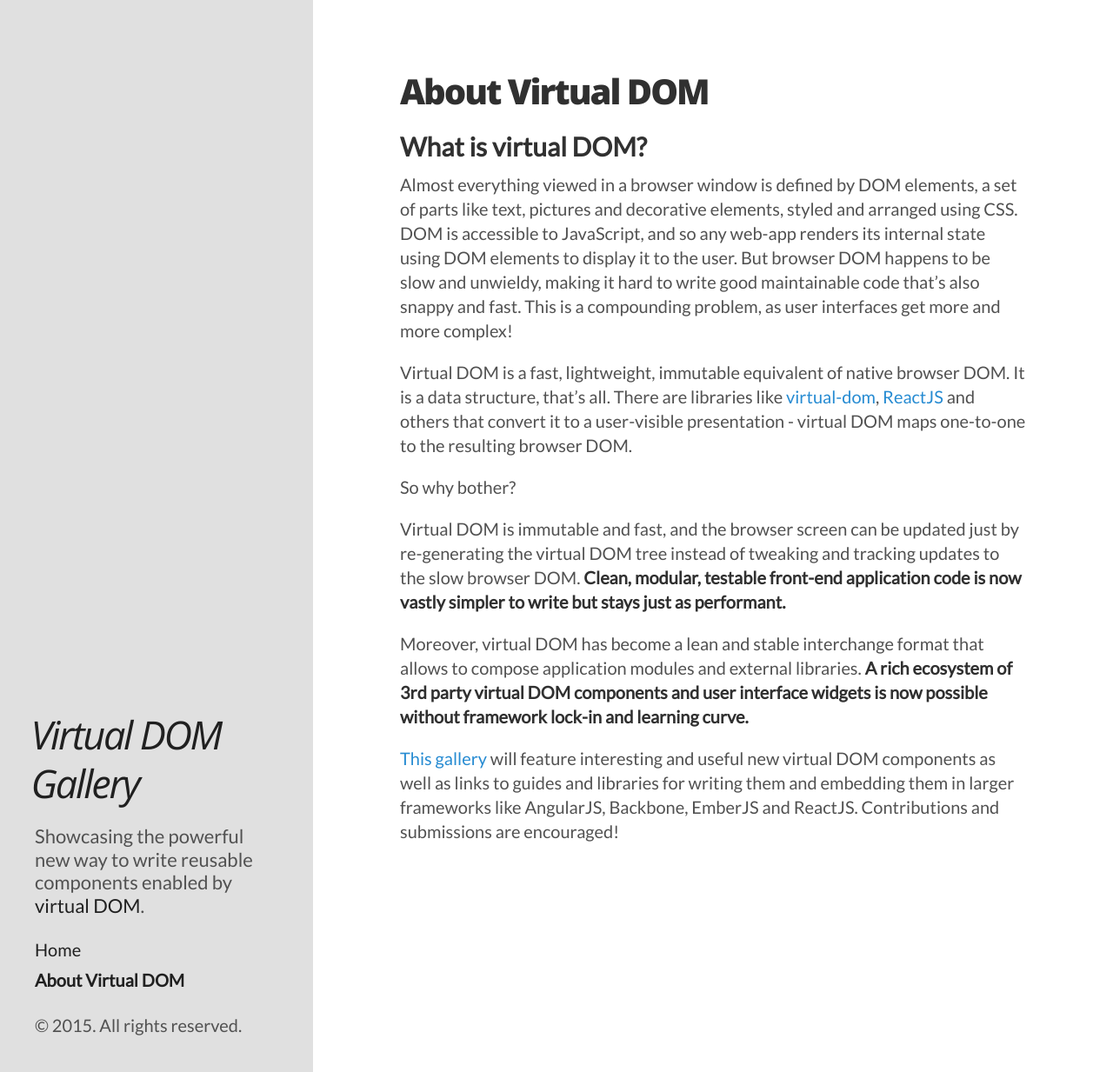
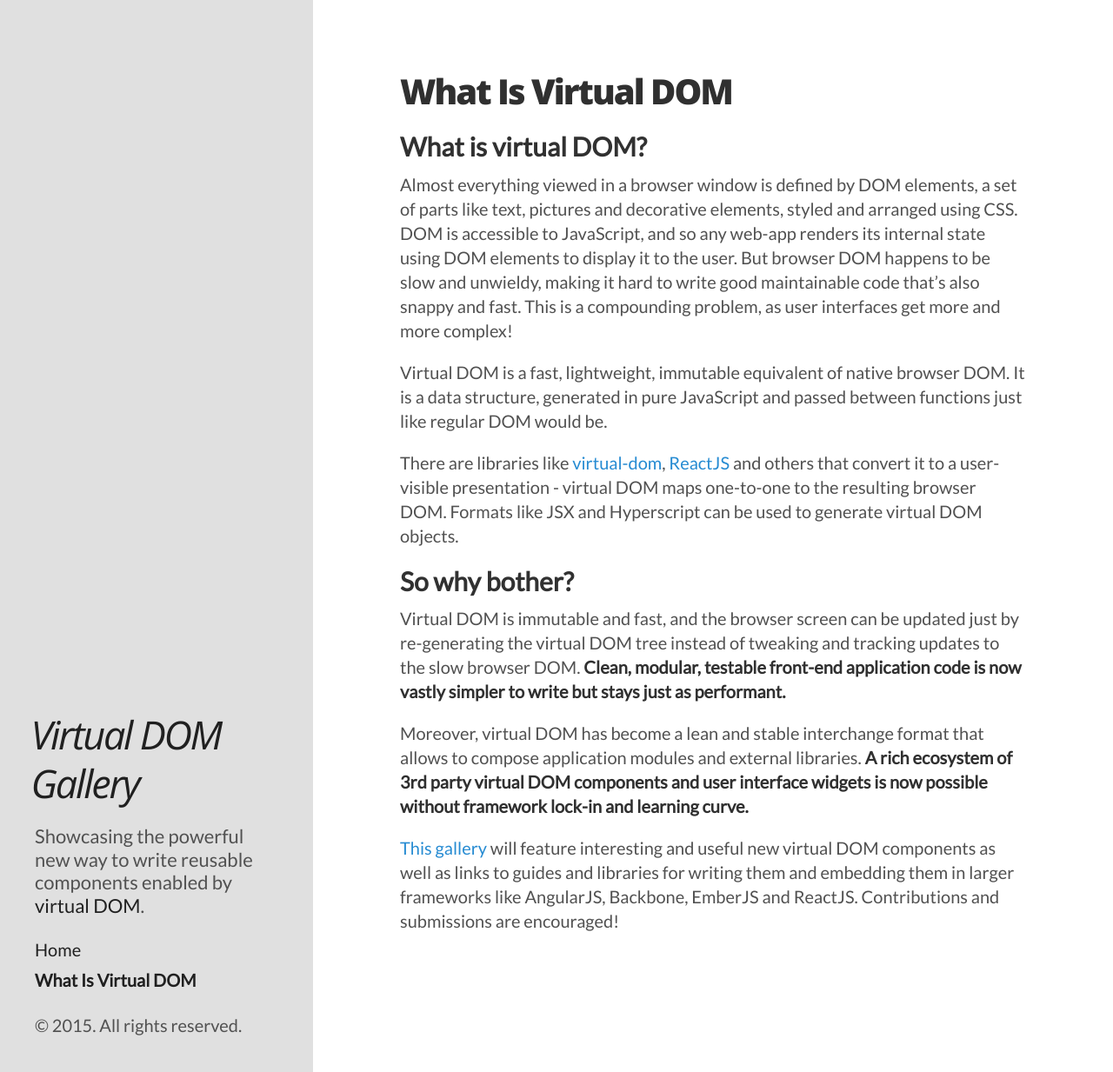
Before and after one commit to unframework/virtual-dom-gallery, a Jekyll site: the page built from what-is-virtual-dom.md, in a window 1280 px wide and 1233 px high. Shown: the whole window at 87% size. Built offline with Jekyll 4.4.1, drawn with Linux system fonts in a browser that asks for light colours; Markdown is read by kramdown in place of the engine named in the settings.

Commit message:
Updated description of virtual DOM

```diff
--- a/_config.yml
+++ b/_config.yml
@@ -9,7 +9,7 @@ relative_permalinks: true
 # Setup
 title:            Virtual DOM Gallery
 tagline:          'Showcase for reusable components using virtual DOM'
-description:      'Showcasing the powerful new way to write reusable components enabled by <a href="https://github.com/Matt-Esch/virtual-dom">virtual DOM</a>.'
+description:      'Showcasing the powerful new way to write reusable components enabled by <a href="//virtualdom.gallery/what-is-virtual-dom/">virtual DOM</a>.'
 url:              http://virtualdom.gallery
 baseurl:          /
 
--- a/about.md
+++ b/what-is-virtual-dom.md
@@ -1,15 +1,17 @@
 ---
 layout: page
-title: About Virtual DOM
+title: What Is Virtual DOM
 ---
 
 ## What is virtual DOM?
 
 Almost everything viewed in a browser window is defined by DOM elements, a set of parts like text, pictures and decorative elements, styled and arranged using CSS. DOM is accessible to JavaScript, and so any web-app renders its internal state using DOM elements to display it to the user. But browser DOM happens to be slow and unwieldy, making it hard to write good maintainable code that's also snappy and fast. This is a compounding problem, as user interfaces get more and more complex!
 
-Virtual DOM is a fast, lightweight, immutable equivalent of native browser DOM. It is a data structure, that's all. There are libraries like [virtual-dom](https://github.com/Matt-Esch/virtual-dom), [ReactJS](https://github.com/facebook/react) and others that convert it to a user-visible presentation - virtual DOM maps one-to-one to the resulting browser DOM.
+Virtual DOM is a fast, lightweight, immutable equivalent of native browser DOM. It is a data structure, generated in pure JavaScript and passed between functions just like regular DOM would be.
 
-So why bother?
+There are libraries like [virtual-dom](https://github.com/Matt-Esch/virtual-dom), [ReactJS](https://github.com/facebook/react) and others that convert it to a user-visible presentation - virtual DOM maps one-to-one to the resulting browser DOM. Formats like JSX and Hyperscript can be used to generate virtual DOM objects.
+
+## So why bother?
 
 Virtual DOM is immutable and fast, and the browser screen can be updated just by re-generating the virtual DOM tree instead of tweaking and tracking updates to the slow browser DOM. **Clean, modular, testable front-end application code is now vastly simpler to write but stays just as performant.**
 
```
Also changed, not shown: _posts/2015-04-10-virtual-dom-gallery.md (+1 -1 lines).
